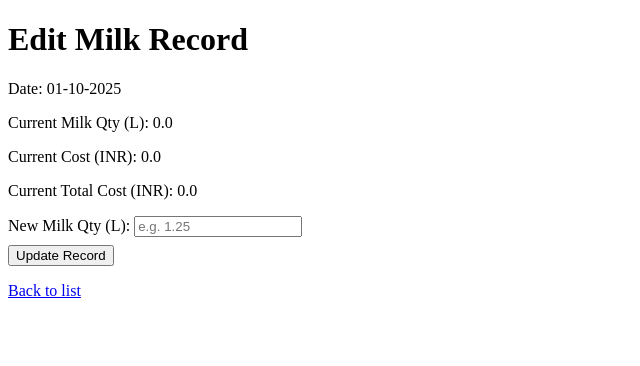
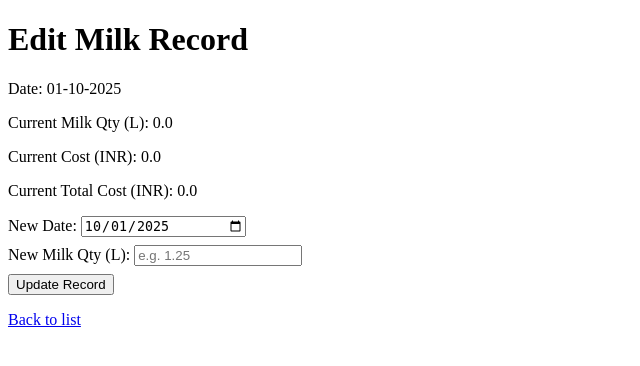
Before and after one commit to AbhishekMitra-AIT/home_milk_calculator, a Flask app: page /edit?id=28 in a window 1280 px wide. Shown: the top 366 px of the page, without its empty margins (0-640 px from the left). Run offline with Flask 3, Linux system fonts and the light colour scheme.

Commit message:
Add date input and recalculate totals by date
Introduces date input fields for adding and editing milk records, allowing users to specify or update the date. Updates all queries and running total calculations to order by date (and id), ensuring correct total_cost values when records are added or modified with past dates. Improves UI with date fields and navigation links, and updates the display to show dates in DD-MM-YYYY format.

```diff
--- a/app.py
+++ b/app.py
@@ -31,16 +31,27 @@ class Milk(db.Model):
 with app.app_context():
     db.create_all()
 
+# helper to recalculate running totals ordering by date
+def recalc_totals():
+    with app.app_context():
+        result = db.session.execute(db.select(Milk).order_by(Milk.date, Milk.id))
+        records = list(result.scalars())
+        running_total = 0.0
+        for r in records:
+            running_total += (r.cost or 0.0)
+            r.total_cost = running_total
+        db.session.commit()
+
 # Read All Records
 with app.app_context():
-    result = db.session.execute(db.select(Milk).order_by(Milk.id))
+    result = db.session.execute(db.select(Milk).order_by(Milk.date, Milk.id))
     milk_data = list(result.scalars())  # Convert to list while session is open
 if milk_data==[]:
     print("No milk data found in the database.")
 else:
   for milk in milk_data:
     print("Milk Data:")
-    milk.cost += milk.total_cost
+    # milk.cost += milk.total_cost
     print(f"{milk.id} - {milk.date} - {milk.milk_qty} - {milk.cost} - {milk.total_cost}")
 
 
@@ -58,12 +69,10 @@ This will install the packages from requirements.txt for this project.
 '''
 
 
-
-
 @app.route('/')
 def home():
     with app.app_context():
-        result = db.session.execute(db.select(Milk).order_by(Milk.id))
+        result = db.session.execute(db.select(Milk).order_by(Milk.date, Milk.id))
         milk_data = list(result.scalars())  # Convert to list while session is open
     return render_template("index.html", milk=milk_data)
 
@@ -73,6 +82,16 @@ def edit():
         # Update record
         milk_id = int(request.form.get("id"))
         milk_record = db.get_or_404(Milk, milk_id)
+
+        # Handle new date (HTML date input returns YYYY-MM-DD)
+        new_date_raw = request.form.get("date")
+        if new_date_raw:
+            try:
+                parsed = dt.datetime.strptime(new_date_raw, "%Y-%m-%d")
+                milk_record.date = parsed.strftime("%d-%m-%Y")
+            except (ValueError, TypeError):
+                # keep existing date on parse error
+                pass
 
         try:
             new_qty = float(request.form.get("number", 0))
@@ -85,14 +104,8 @@ def edit():
         milk_record.cost = new_cost
         db.session.commit()
 
-        # Recalculate running total_cost for all records ordered by id
-        result = db.session.execute(db.select(Milk).order_by(Milk.id))
-        records = list(result.scalars())
-        running_total = 0.0
-        for r in records:
-            running_total += (r.cost or 0.0)
-            r.total_cost = running_total
-        db.session.commit()
+        # Recalculate running total_cost for all records ordered by date
+        recalc_totals()
 
         return redirect(url_for("home"))
     else:
@@ -108,36 +121,50 @@ def delete_data():
     milk_to_delete = db.get_or_404(Milk, int(milk_id))
     db.session.delete(milk_to_delete)
     db.session.commit()
+
+    # Recalculate totals after deletion
+    recalc_totals()
     return redirect(url_for('home'))
 
 @app.route("/add", methods=["GET", "POST"])
 def add():
     if request.method == "POST":
-        milk_qty = request.form["number"]
-        cost = float(milk_qty)*50.0
+        # get and validate quantity
+        milk_qty_raw = request.form.get("number", "0")
+        try:
+            milk_qty = float(milk_qty_raw)
+        except (ValueError, TypeError):
+            return redirect(url_for('add'))
 
-        # CREATE new RECORD
-        '''
-        When creating new records, the primary key fields is optional. you can also write:
-        new_book = Book(title="Harry Potter", author="J. K. Rowling", rating=9.3)
-        the id field will be auto-generated.
-        '''
+        cost = milk_qty * 50.0
+
+        # handle optional date input (HTML date returns YYYY-MM-DD)
+        date_raw = request.form.get("date")
+        if date_raw:
+            try:
+                parsed = dt.datetime.strptime(date_raw, "%Y-%m-%d")
+                date_str = parsed.strftime("%d-%m-%Y")
+            except (ValueError, TypeError):
+                date_str = dt.datetime.now().strftime("%d-%m-%Y")
+        else:
+            date_str = dt.datetime.now().strftime("%d-%m-%Y")
+
         with app.app_context():
-
             prev_total = db.session.query(db.func.sum(Milk.cost)).scalar() or 0.0
             total_cost = prev_total + cost
 
             new_record = Milk(
                 milk_qty=milk_qty,
-                date=dt.datetime.now().strftime("%d-%m-%Y"),
+                date=date_str,
                 cost=cost,
                 total_cost=total_cost
             )
             db.session.add(new_record)
             db.session.commit()
 
-        # return render_template("add.html", message="Book added successfully!")
-        return redirect(url_for('home'))  # Redirect to home page after adding record
+        # Recalculate running totals ordered by date (so inserting past date is handled)
+            recalc_totals()
+        return redirect(url_for('home'))
     else:
         return render_template("add.html")
 
--- a/templates/add.html
+++ b/templates/add.html
@@ -2,14 +2,17 @@
 <html lang="en">
   <head>
     <meta charset="UTF-8" />
-    <title>Add Book</title>
+    <title>Add Milk Data</title>
   </head>
   <body>
     <h1>{{message}}</h1>
     <form action="/add" method="POST">
       <label>Milk Qty</label>
       <input name="number" type="text" />
+      <label>Date</label>
+      <input name="date" type="date" />
       <button type="submit">Add Record</button>
     </form>
+    <p><a href="{{ url_for('home') }}">Back to list</a></p>
   </body>
 </html>
--- a/templates/edit.html
+++ b/templates/edit.html
@@ -6,7 +6,7 @@
     <title>Edit Milk Record</title>
     <style>
       label { display:block; margin:8px 0; }
-      input[type="number"] { width:160px; }
+      input[type="number"], input[type="date"] { width:160px; }
     </style>
 </head>
 <body>
@@ -21,6 +21,14 @@
         <input type="hidden" name="id" value="{{ milk.id }}">
 
         <label>
+            New Date:
+            <input name="date" type="date"
+            {% if milk.date %}
+                value="{{ milk.date.split('-')[2] }}-{{ milk.date.split('-')[1] }}-{{ milk.date.split('-')[0] }}"
+            {% endif %}>
+        </label>
+
+        <label>
             New Milk Qty (L):
             <input name="number" type="number" step="0.01" min="0" required placeholder="e.g. 1.25">
         </label>
```
Also changed, not shown: templates/index.html (+16 -4 lines), instance/milk-calculation.db.
